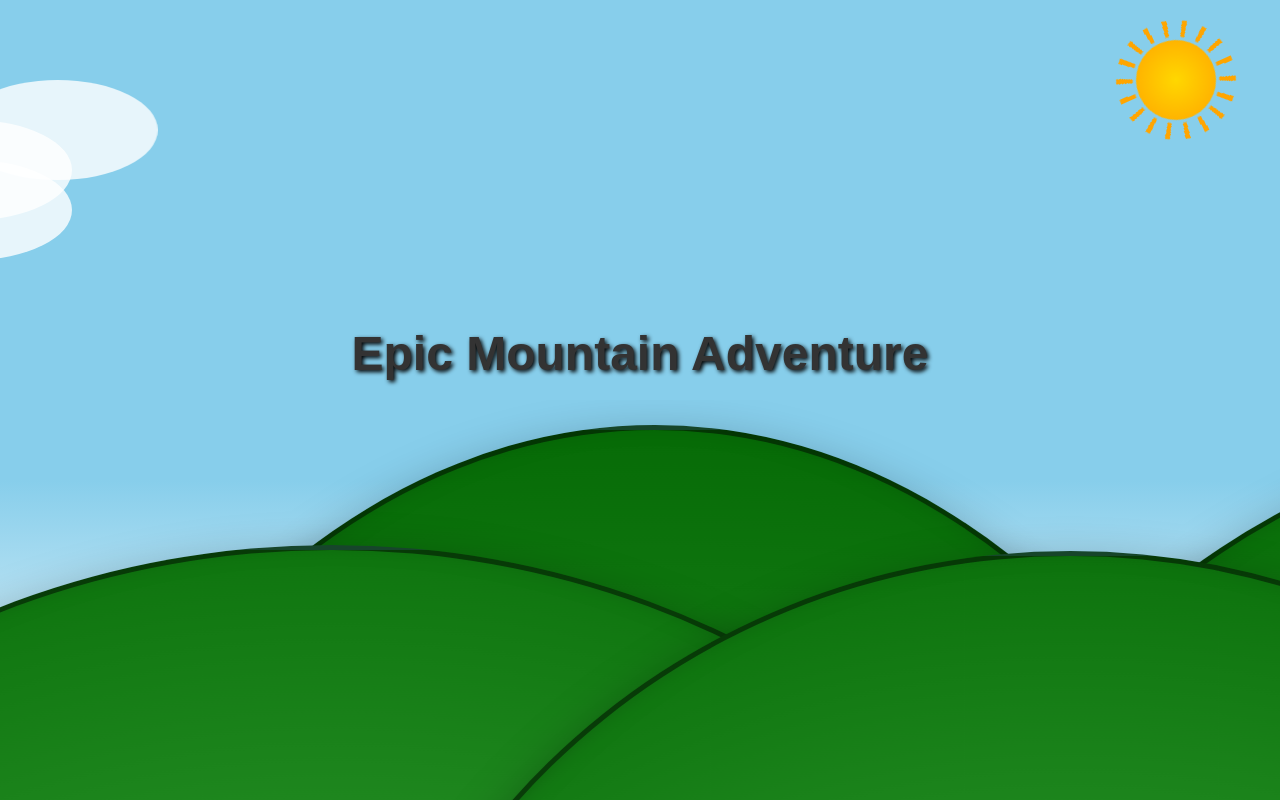
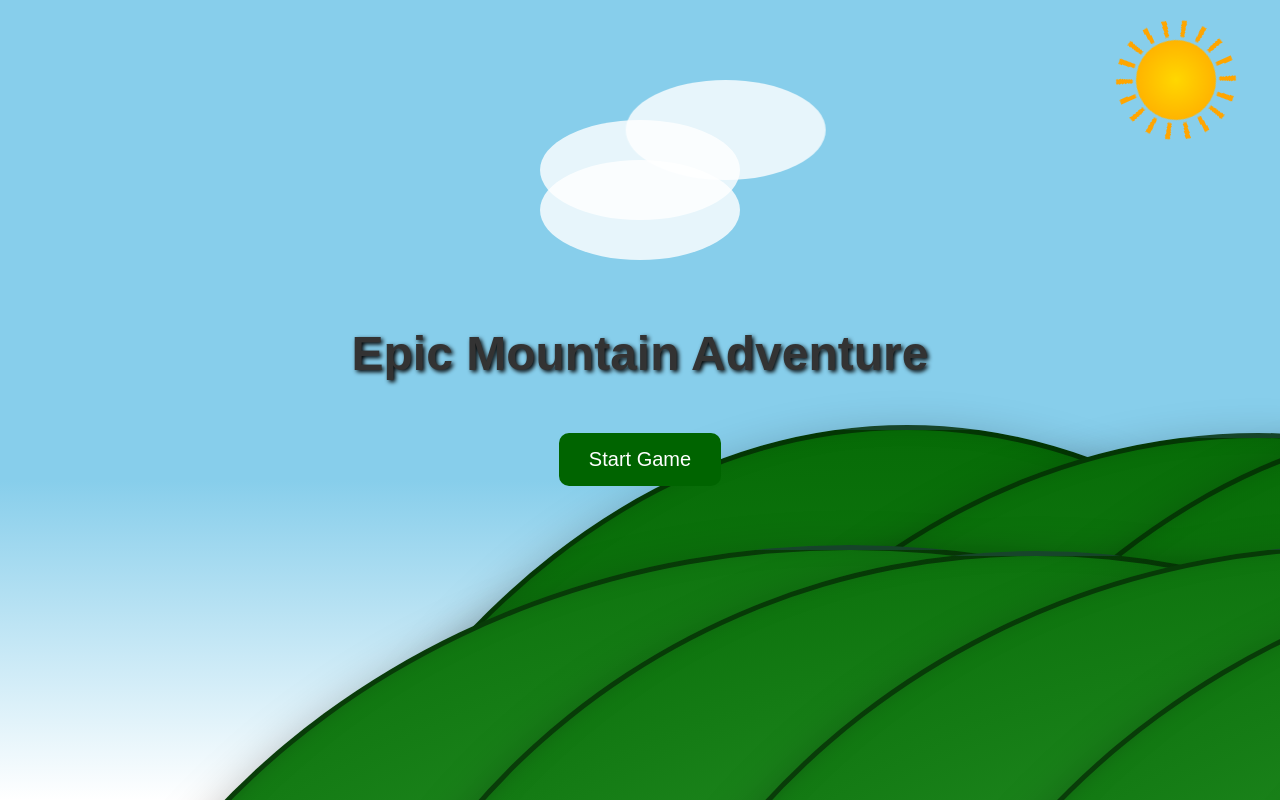
Before and after one commit to pushiscool/tsaecogame2025, a React (Create React App) app: page / in a window 1280 px wide. Built offline with nearby package versions, Linux system fonts and the light colour scheme.

Commit message:
Update HomeScreen.css

```diff
--- a/src/components/HomeScreen.css
+++ b/src/components/HomeScreen.css
@@ -85,14 +85,13 @@
   z-index: -1;
 }
 
-.mountain-container {
-  position: absolute;
-  bottom: 0;
-  left: -40.5%;
-  width: 300%;
-  height: 50%;
-  overflow: hidden;
-  animation: moveMountains 75s linear infinite alternate;
+.mountain-container div {
+  background: radial-gradient(
+    circle at 50% 80%,
+    #2e8b57 20%,  /* SeaGreen */
+    #228b22 60%,  /* ForestGreen */
+    #006400 100%  /* DarkGreen */
+  );
 }
 
 @keyframes moveMountains {
@@ -112,14 +111,21 @@
 
 .cloud {
   position: absolute;
-  top: 20%;
-  left: -10%;
   width: 200px;
   height: 100px;
   background: white;
   border-radius: 50%;
   opacity: 0.8;
   animation: moveClouds 90s linear infinite;
+}
+
+@keyframes moveClouds {
+  from {
+    transform: translateX(-200px);
+  }
+  to {
+    transform: translateX(100vw);
+  }
 }
 
 @keyframes moveClouds {
```
